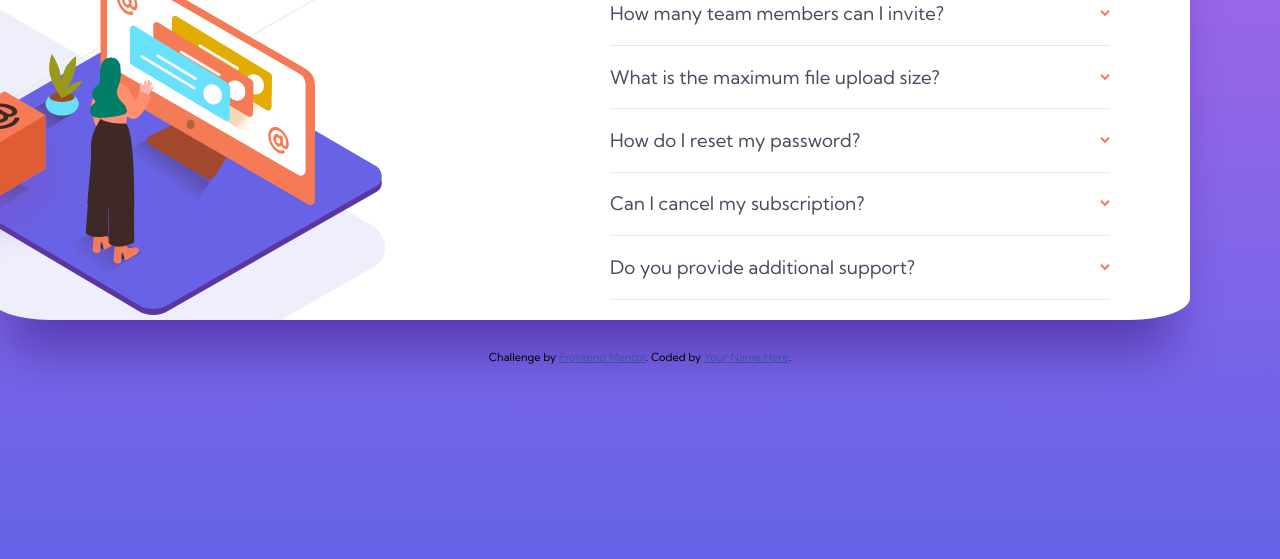
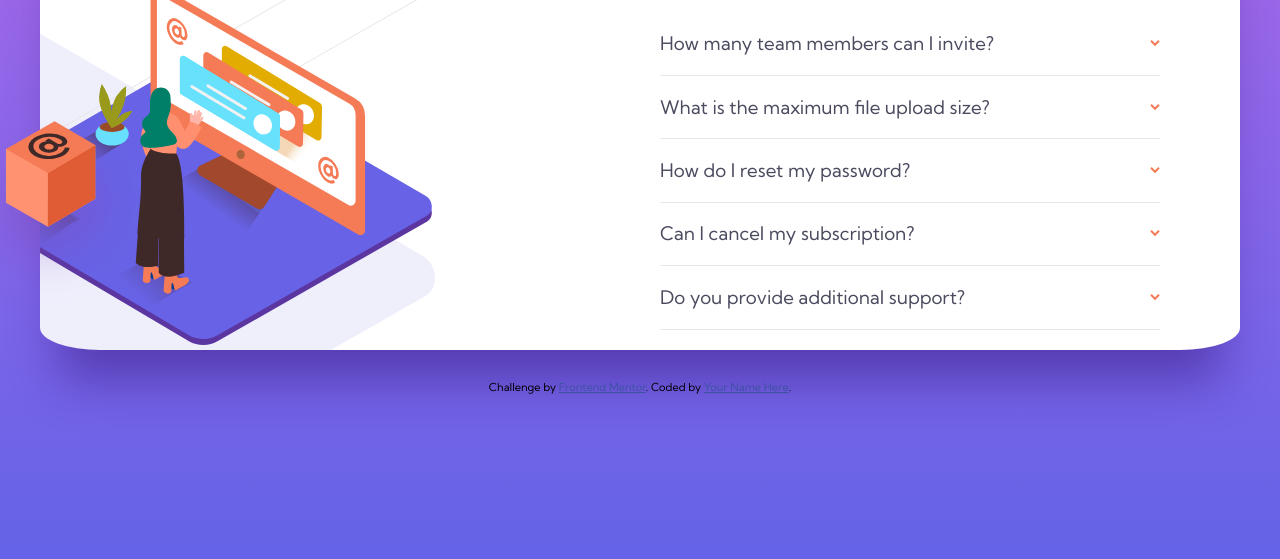
Before and after one commit to mrcamelia/bwd4, a plain HTML site: page index.html in a window 1280 px wide. Shown: the part 241-800 px from the top of the page. Drawn offline with Linux system fonts and the light colour scheme.

Commit message:
Update style.css

```diff
--- a/style.css
+++ b/style.css
@@ -13,9 +13,9 @@ body {
 .content {
     background-color: white;
     width: 1200px;
-    margin-left: -15%;
+    margin-left: -10%;
     margin-right: 0%;
-    margin-top: 5%;
+    margin-top: 8%;
     margin-bottom: 0%;
     left: 0%;
     right: 0%;
```
